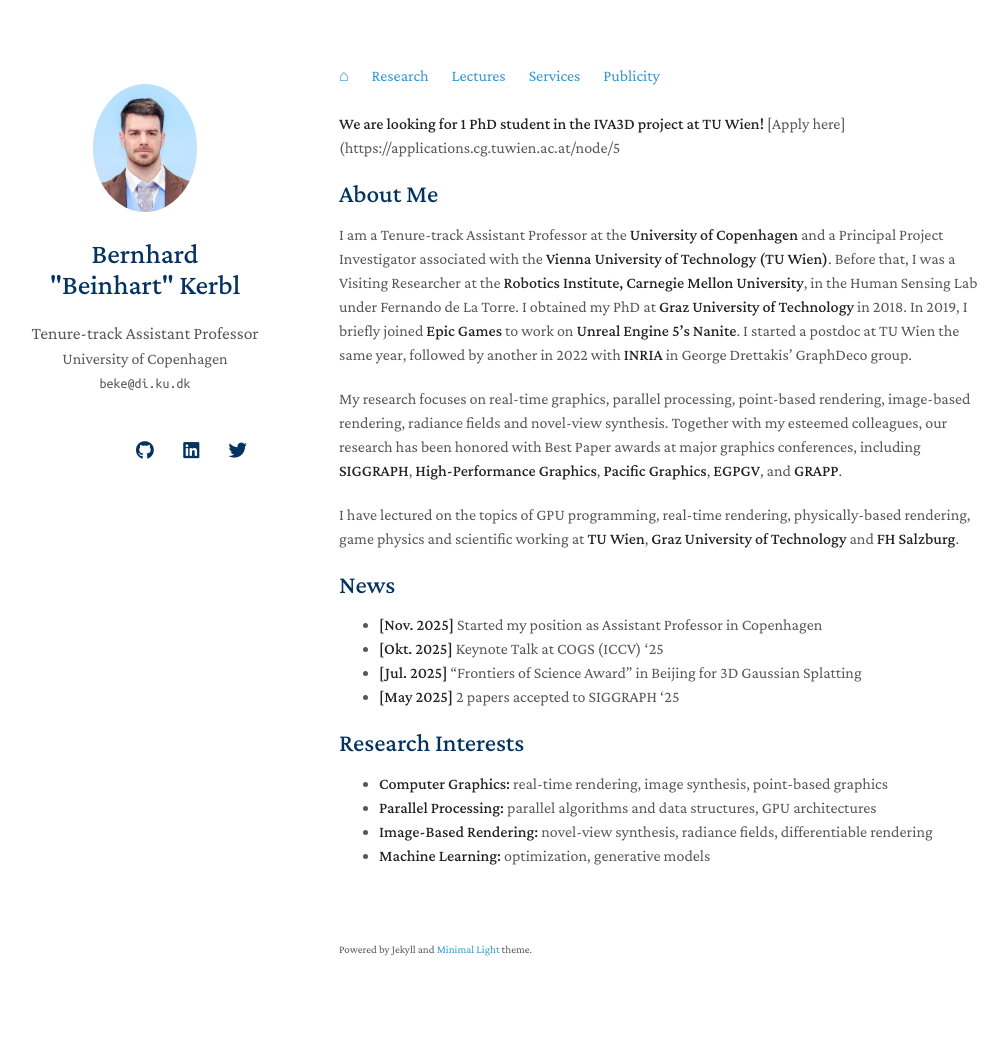
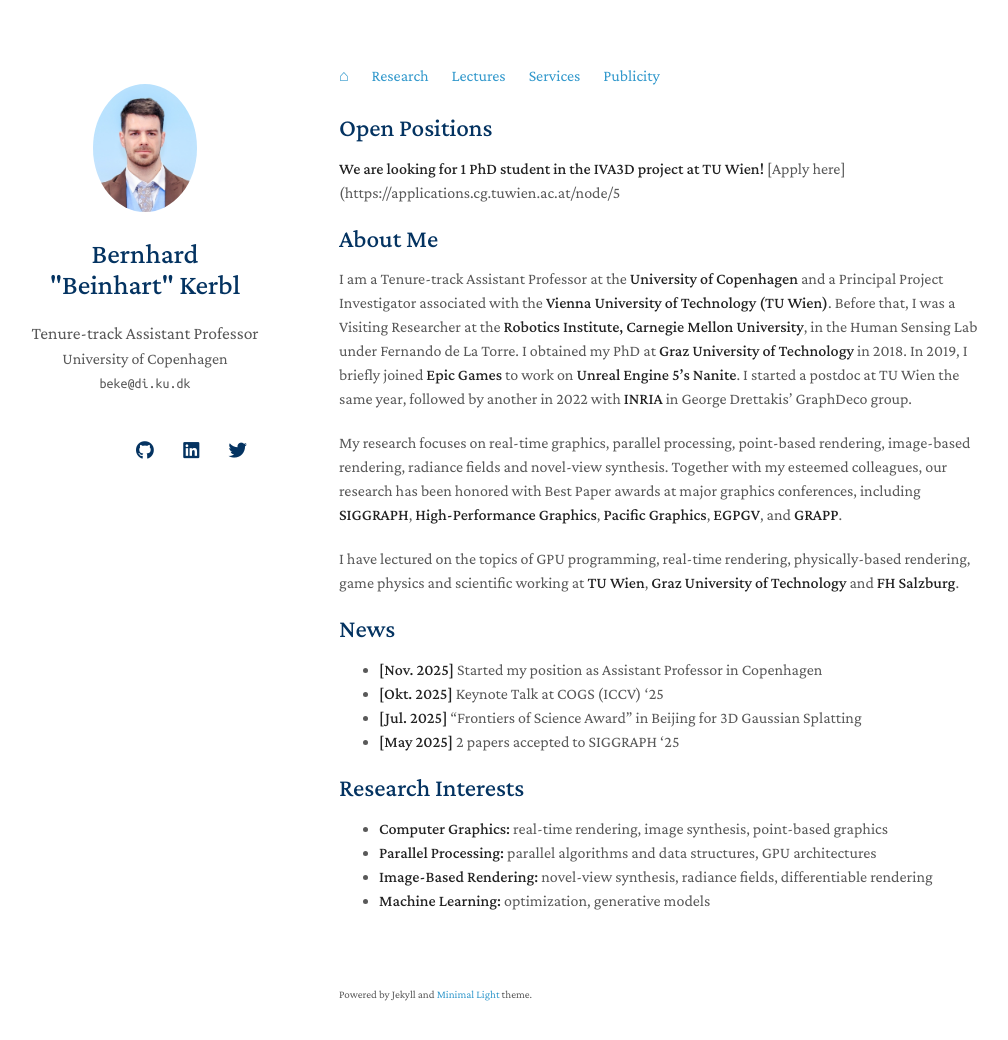
Before and after one commit to Snosixtyboo/snosixtyboo.github.io, a Jekyll site: the page built from index.md, in a window 1280 px wide and 1075 px high. Shown: the top 1040 px of the window, without its empty margins (131-1139 px from the left). Built offline with Jekyll 4.4.1, drawn with Linux system fonts in a browser that asks for light colours; nearby versions of some CDN libraries; a style sheet for code colours, icons or effects is not loaded; our own code applies the rules of GitHub Pages for plain Markdown files.

Commit message:
Position

```diff
--- a/index.md
+++ b/index.md
@@ -1,6 +1,8 @@
 ---
 layout: homepage
 ---
+
+## Open Positions
 
 **We are looking for 1 PhD student in the IVA3D project at TU Wien!** [Apply here](https://applications.cg.tuwien.ac.at/node/5
 
```
